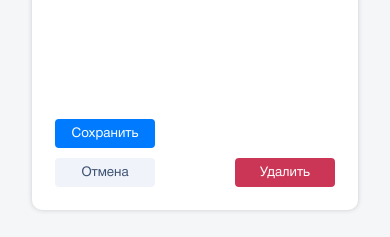
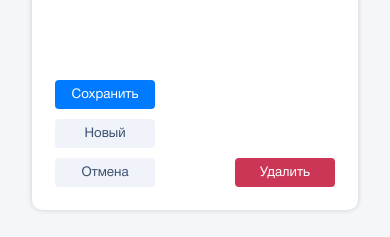
Before and after one commit to chackydude/Need-For-Drive, a Vue app in the folder need-for-drive/: page /#/admin/cities/1 in a window 390 px wide. Shown: the part 516-753 px from the top of the page. Built offline with nearby package versions, Linux system fonts and the light colour scheme; sample sign-in values are in the browser's storage; what vue-easy-slider would draw is missing.

Commit message:
some fixes

```diff
--- a/need-for-drive/src/components/admin/entity-edit/EntitMainInputWrapper.vue
+++ b/need-for-drive/src/components/admin/entity-edit/EntitMainInputWrapper.vue
@@ -9,21 +9,6 @@
         <!--          placehoder="Hyndai, i30N"-->
         <!--          :modeling-value="{ name: 'name', value: car.name }"-->
         <!--        />-->
-
-        <!--        <TextField-->
-        <!--          label-name="Минимальная цена"-->
-        <!--          type="number"-->
-        <!--          placehoder="5 000"-->
-        <!--          :modeling-value="{ name: 'priceMin', value: car.priceMin }"-->
-        <!--        />-->
-
-        <!--        <TextField-->
-        <!--          label-name="Максимальная цена"-->
-        <!--          type="number"-->
-        <!--          placehoder="10 000"-->
-        <!--          :modeling-value="{ name: 'priceMax', value: car.priceMax }"-->
-        <!--        />-->
-
         <slot>
           <!--inputs-->
         </slot>
@@ -38,6 +23,9 @@
       <div class="edit-result-buttons__save-cancel-button">
         <button class="edit-result-buttons__save-button" @click="emitPost">
           Сохранить
+        </button>
+        <button class="edit-result-buttons__new-button" @click="emitNew" v-if="isCreatable">
+          Новый
         </button>
         <button class="edit-result-buttons__cancel-button" @click="emitCancel">
           Отмена
@@ -61,7 +49,11 @@ export default {
   },
   props: {
     car: Object,
-    title: String
+    title: String,
+    isCreatable: {
+      type: Boolean,
+      default: false,
+    }
   },
   methods: {
     emitPost() {
@@ -72,6 +64,9 @@ export default {
     },
     emitDelete() {
       this.$emit("delete");
+    },
+    emitNew() {
+      this.$emit("new");
     }
   }
 };
@@ -166,6 +161,7 @@ export default {
 
   .edit-result-buttons__save-button,
   .edit-result-buttons__cancel-button,
+  .edit-result-buttons__new-button,
   .edit-result-buttons__delete-button {
     width: 100px;
     height: 29px;
@@ -180,7 +176,8 @@ export default {
     background-color: $admin-blue-color;
   }
 
-  .edit-result-buttons__cancel-button {
+  .edit-result-buttons__cancel-button,
+  .edit-result-buttons__new-button {
     color: $admin-text-dark;
     background-color: $admin-light-gray;
     margin-left: 8px;
@@ -194,6 +191,23 @@ export default {
 
 .message {
   margin: auto;
+}
+
+@media (max-width: 1200px) {
+  .main-edit-items__buttons {
+    align-items: flex-end;
+
+    .edit-result-buttons__cancel-button,
+    .edit-result-buttons__new-button,
+    .edit-result-buttons__save-button {
+      margin: 10px 0 0 0;
+    }
+  }
+
+  .edit-result-buttons__save-cancel-button {
+    display: flex;
+    flex-direction: column-reverse;
+  }
 }
 
 @media (max-width: 900px) {
--- a/need-for-drive/src/views/admin/edit/AdminCarEdit.vue
+++ b/need-for-drive/src/views/admin/edit/AdminCarEdit.vue
@@ -14,8 +14,10 @@
           <EntityDefaultInputs
             title="Настройки автомобиля"
             @post="postNewCarHandled"
-            @cancel="cancelCarEditingHandled"
+            @new="cancelCarEditingHandled"
+            @cancel="leave"
             @delete="deleteLastCarHandled"
+            :is-creatable="true"
           >
             <div class="edit-item">
               <label>Модель автомобиля</label>
@@ -129,6 +131,11 @@ export default {
     cancelCarEditingHandled() {
       this.cancelCarEditing();
       this.removeValidation();
+    },
+    leave() {
+      this.cancelCarEditing();
+      this.removeValidation();
+      router.push(`/admin/cars`);
     },
     validate() {
       this.name = this.isValidName;
--- a/need-for-drive/src/views/admin/edit/AdminCitiesEdit.vue
+++ b/need-for-drive/src/views/admin/edit/AdminCitiesEdit.vue
@@ -10,8 +10,10 @@
             title="Настроки города"
             class="content-items__inputs"
             @post="postNewCityHandled"
-            @cancel="cancelCityEditingHandled"
+            @cancel="leave"
+            @new="cancelCityEditingHandled"
             @delete="deleteLastCityHandled"
+            :is-creatable="true"
           >
             <div class="edit-item">
               <label>Название города</label>
@@ -78,6 +80,12 @@ export default {
     cancelCityEditingHandled() {
       this.cancelCityEditing();
       this.removeValidation();
+    },
+
+    leave() {
+      this.cancelCityEditing();
+      this.removeValidation();
+      router.push(`/admin/cities`);
     },
 
     validate() {
--- a/need-for-drive/src/views/admin/edit/AdminOrderEdit.vue
+++ b/need-for-drive/src/views/admin/edit/AdminOrderEdit.vue
@@ -33,6 +33,7 @@
           <EntitMainInputWrapper
             title="Настроки заказа"
             class="content-items__inputs"
+            :is-creatable="false"
             @post="postNewOrderHandled"
             @cancel="cancelOrderEditingHandled"
             @delete="deleteLastOrderHandled"
@@ -72,8 +73,6 @@
                 Невалидный заказ в базе данных
               </div>
             </template>
-
-            {{ getLastOrder }}
           </EntitMainInputWrapper>
         </div>
       </div>
```
